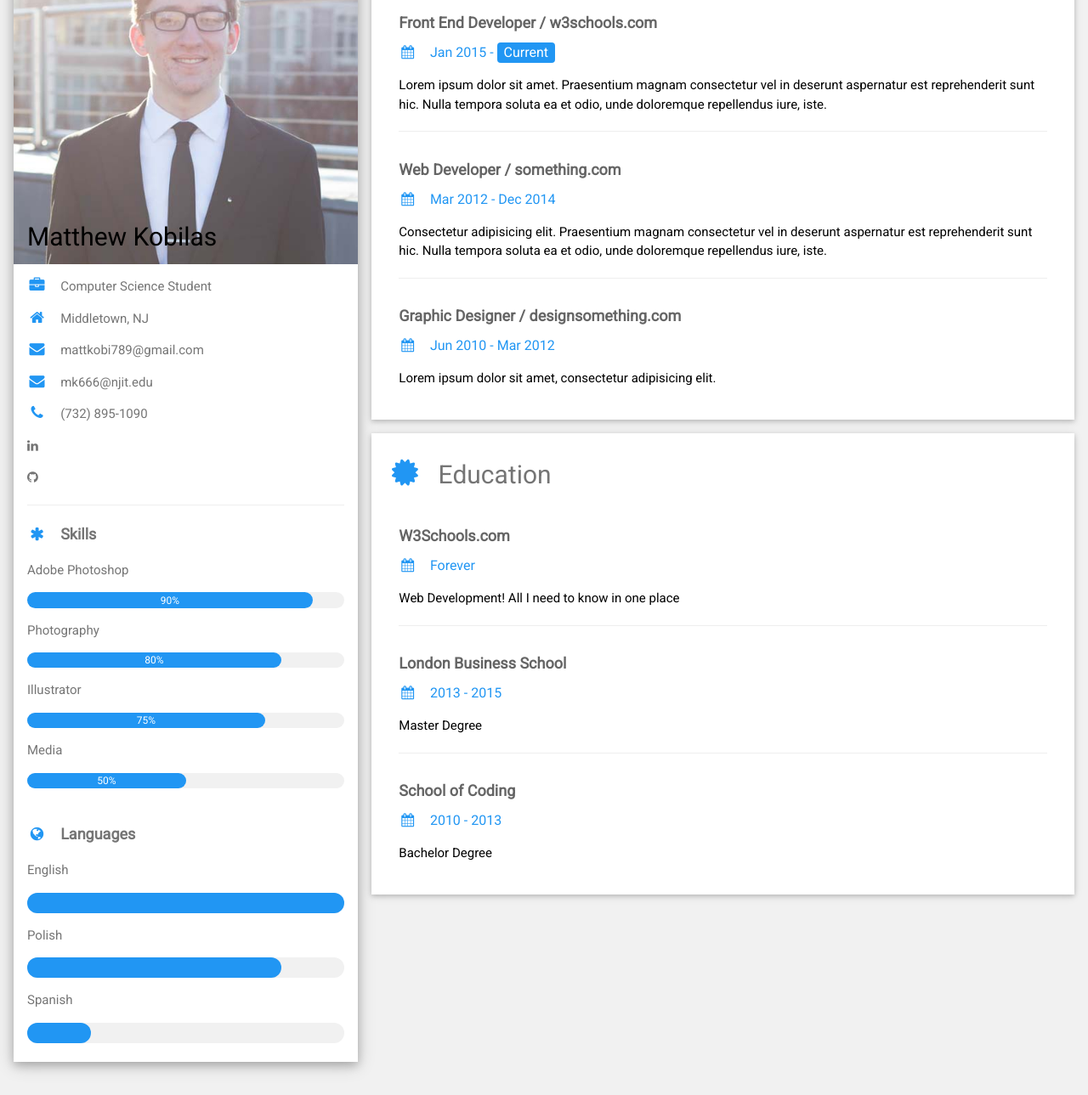
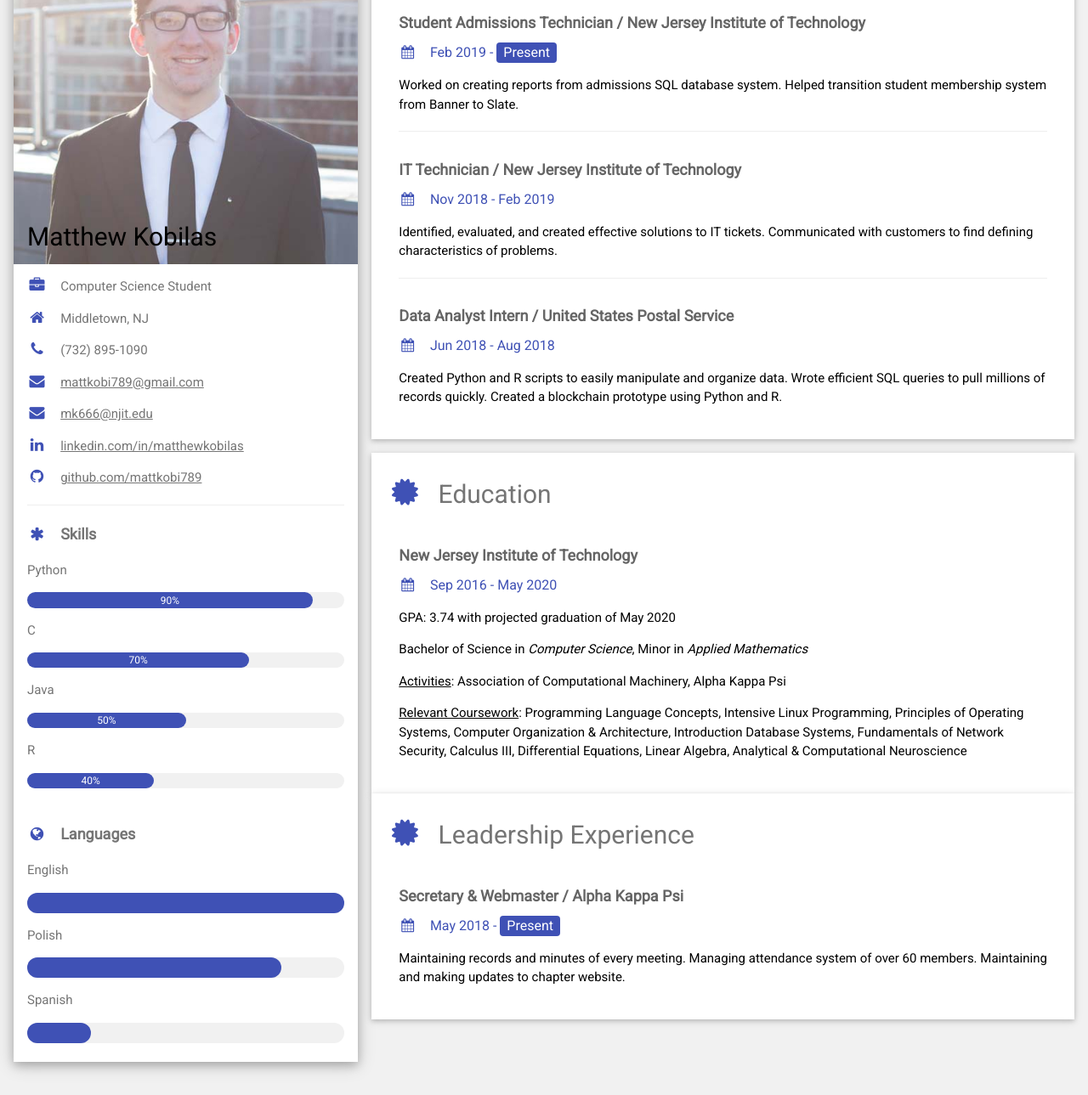
Before and after one commit to Kobilas/profileSite, a plain HTML site: page index.html in a window 1280 px wide. Shown: the part 110-1399 px from the top of the page at 85% size. Drawn offline with nearby package versions, Linux system fonts and the light colour scheme.

Commit message:
Added information to work experience, education, and leadership experience sections on website.

```diff
--- a/index.html
+++ b/index.html
@@ -1,6 +1,6 @@
 <!DOCTYPE html>
 <html>
-<title>About Matthew Kobilas</title>
+<title>Matthew Kobilas</title>
 <meta charset="UTF-8">
 <meta name="viewport" content="width=device-width, initial-scale=1">
 <link rel="stylesheet" href="https://www.w3schools.com/w3css/4/w3.css">
@@ -10,16 +10,12 @@
 html,body,h1,h2,h3,h4,h5,h6 {font-family: "Roboto", sans-serif}
 </style>
 <body class="w3-light-grey">
-
 <!-- Page Container -->
 <div class="w3-content w3-margin-top" style="max-width:1400px;">
-
   <!-- The Grid -->
   <div class="w3-row-padding">
-
     <!-- Left Column -->
     <div class="w3-third">
-
       <div class="w3-white w3-text-grey w3-card-4">
         <div class="w3-display-container">
           <img src="pic.png" style="width:100%" alt="Avatar">
@@ -28,108 +24,100 @@ html,body,h1,h2,h3,h4,h5,h6 {font-family: "Roboto", sans-serif}
           </div>
         </div>
         <div class="w3-container">
-          <p><i class="fa fa-briefcase fa-fw w3-margin-right w3-large w3-text-blue"></i>Computer Science Student</p>
-          <p><i class="fa fa-home fa-fw w3-margin-right w3-large w3-text-blue"></i>Middletown, NJ</p>
-          <p><i class="fa fa-envelope fa-fw w3-margin-right w3-large w3-text-blue"></i>mattkobi789@gmail.com</p>
-          <p><i class="fa fa-envelope fa-fw w3-margin-right w3-large w3-text-blue"></i>mk666@njit.edu</p>
-          <p><i class="fa fa-phone fa-fw w3-margin-right w3-large w3-text-blue"></i>(732) 895-1090</p>
-          <p><a href="https://www.linkedin.com/in/matthewkobilas"><i class="fa fa-linkedin w3-hover-opacity"></i></a></p>
-          <p><a href="https://github.com/mattkobi789"><i class="fa fa-github w3-hover-opacity"></i></a></p>
+          <p><i class="fa fa-briefcase fa-fw w3-margin-right w3-large w3-text-indigo"></i>Computer Science Student</p>
+          <p><i class="fa fa-home fa-fw w3-margin-right w3-large w3-text-indigo"></i>Middletown, NJ</p>
+          <p><i class="fa fa-phone fa-fw w3-margin-right w3-large w3-text-indigo"></i>(732) 895-1090</p>
+          <p><a href="mailto:mattkobi789@gmail.com"><i class="fa fa-envelope fa-fw w3-margin-right w3-large w3-text-indigo w3-hover-opacity"></i>mattkobi789@gmail.com</a></p>
+          <p><a href="mailto:mk666@njit.edu"><i class="fa fa-envelope fa-fw w3-margin-right w3-large w3-text-indigo w3-hover-opacity"></i>mk666@njit.edu</a></p>
+          <p><a href="https://www.linkedin.com/in/matthewkobilas"><i class="fa fa-linkedin fa-fw w3-margin-right w3-large w3-text-indigo w3-hover-opacity"></i>linkedin.com/in/matthewkobilas</a></p>
+          <p><a href="https://github.com/mattkobi789"><i class="fa fa-github fa-fw w3-margin-right w3-large w3-text-indigo w3-hover-opacity"></i>github.com/mattkobi789</a></p>
           <hr>
-          <p class="w3-large"><b><i class="fa fa-asterisk fa-fw w3-margin-right w3-text-blue"></i>Skills</b></p>
-          <p>Adobe Photoshop</p>
+          <p class="w3-large"><b><i class="fa fa-asterisk fa-fw w3-margin-right w3-text-indigo"></i>Skills</b></p>
+          <p>Python</p>
           <div class="w3-light-grey w3-round-xlarge w3-small">
-            <div class="w3-container w3-center w3-round-xlarge w3-blue" style="width:90%">90%</div>
+            <div class="w3-container w3-center w3-round-xlarge w3-indigo" style="width:90%">90%</div>
           </div>
-          <p>Photography</p>
+          <p>C</p>
           <div class="w3-light-grey w3-round-xlarge w3-small">
-            <div class="w3-container w3-center w3-round-xlarge w3-blue" style="width:80%">
-              <div class="w3-center w3-text-white">80%</div>
+            <div class="w3-container w3-center w3-round-xlarge w3-indigo" style="width:70%">
+              <div class="w3-center w3-text-white">70%</div>
             </div>
           </div>
-          <p>Illustrator</p>
+          <p>Java</p>
           <div class="w3-light-grey w3-round-xlarge w3-small">
-            <div class="w3-container w3-center w3-round-xlarge w3-blue" style="width:75%">75%</div>
+            <div class="w3-container w3-center w3-round-xlarge w3-indigo" style="width:50%">50%</div>
           </div>
-          <p>Media</p>
+          <p>R</p>
           <div class="w3-light-grey w3-round-xlarge w3-small">
-            <div class="w3-container w3-center w3-round-xlarge w3-blue" style="width:50%">50%</div>
+            <div class="w3-container w3-center w3-round-xlarge w3-indigo" style="width:40%">40%</div>
           </div>
           <br>
-          <p class="w3-large w3-text-theme"><b><i class="fa fa-globe fa-fw w3-margin-right w3-text-blue"></i>Languages</b></p>
+          <p class="w3-large w3-text-theme"><b><i class="fa fa-globe fa-fw w3-margin-right w3-text-indigo"></i>Languages</b></p>
           <p>English</p>
           <div class="w3-light-grey w3-round-xlarge">
-            <div class="w3-round-xlarge w3-blue" style="height:24px;width:100%"></div>
+            <div class="w3-round-xlarge w3-indigo" style="height:24px;width:100%"></div>
           </div>
           <p>Polish</p>
           <div class="w3-light-grey w3-round-xlarge">
-            <div class="w3-round-xlarge w3-blue" style="height:24px;width:80%"></div>
+            <div class="w3-round-xlarge w3-indigo" style="height:24px;width:80%"></div>
           </div>
           <p>Spanish</p>
           <div class="w3-light-grey w3-round-xlarge">
-            <div class="w3-round-xlarge w3-blue" style="height:24px;width:20%"></div>
+            <div class="w3-round-xlarge w3-indigo" style="height:24px;width:20%"></div>
           </div>
           <br>
         </div>
       </div><br>
-
     <!-- End Left Column -->
     </div>
-
     <!-- Right Column -->
     <div class="w3-twothird">
-
       <div class="w3-container w3-card w3-white w3-margin-bottom">
-        <h2 class="w3-text-grey w3-padding-16"><i class="fa fa-suitcase fa-fw w3-margin-right w3-xxlarge w3-text-blue"></i>Work Experience</h2>
+        <h2 class="w3-text-grey w3-padding-16"><i class="fa fa-suitcase fa-fw w3-margin-right w3-xxlarge w3-text-indigo"></i>Work Experience</h2>
         <div class="w3-container">
-          <h5 class="w3-opacity"><b>Front End Developer / w3schools.com</b></h5>
-          <h6 class="w3-text-blue"><i class="fa fa-calendar fa-fw w3-margin-right"></i>Jan 2015 - <span class="w3-tag w3-blue w3-round">Current</span></h6>
-          <p>Lorem ipsum dolor sit amet. Praesentium magnam consectetur vel in deserunt aspernatur est reprehenderit sunt hic. Nulla tempora soluta ea et odio, unde doloremque repellendus iure, iste.</p>
+          <h5 class="w3-opacity"><b>Student Admissions Technician / New Jersey Institute of Technology</b></h5>
+          <h6 class="w3-text-indigo"><i class="fa fa-calendar fa-fw w3-margin-right"></i>Feb 2019 - <span class="w3-tag w3-indigo w3-round">Present</span></h6>
+          <p>Worked on creating reports from admissions SQL database system. Helped transition student membership system from Banner to Slate.</p>
           <hr>
         </div>
         <div class="w3-container">
-          <h5 class="w3-opacity"><b>Web Developer / something.com</b></h5>
-          <h6 class="w3-text-blue"><i class="fa fa-calendar fa-fw w3-margin-right"></i>Mar 2012 - Dec 2014</h6>
-          <p>Consectetur adipisicing elit. Praesentium magnam consectetur vel in deserunt aspernatur est reprehenderit sunt hic. Nulla tempora soluta ea et odio, unde doloremque repellendus iure, iste.</p>
+          <h5 class="w3-opacity"><b>IT Technician / New Jersey Institute of Technology</b></h5>
+          <h6 class="w3-text-indigo"><i class="fa fa-calendar fa-fw w3-margin-right"></i>Nov 2018 - Feb 2019</h6>
+          <p>Identified, evaluated, and created effective solutions to IT tickets. Communicated with customers to find defining characteristics of problems.</p>
           <hr>
         </div>
         <div class="w3-container">
-          <h5 class="w3-opacity"><b>Graphic Designer / designsomething.com</b></h5>
-          <h6 class="w3-text-blue"><i class="fa fa-calendar fa-fw w3-margin-right"></i>Jun 2010 - Mar 2012</h6>
-          <p>Lorem ipsum dolor sit amet, consectetur adipisicing elit. </p><br>
+          <h5 class="w3-opacity"><b>Data Analyst Intern / United States Postal Service</b></h5>
+          <h6 class="w3-text-indigo"><i class="fa fa-calendar fa-fw w3-margin-right"></i>Jun 2018 - Aug 2018</h6>
+          <p>Created Python and R scripts to easily manipulate and organize data. Wrote efficient SQL queries to pull millions of records quickly. Created a blockchain prototype using Python and R.</p><br>
         </div>
       </div>
-
       <div class="w3-container w3-card w3-white">
-        <h2 class="w3-text-grey w3-padding-16"><i class="fa fa-certificate fa-fw w3-margin-right w3-xxlarge w3-text-blue"></i>Education</h2>
+        <h2 class="w3-text-grey w3-padding-16"><i class="fa fa-certificate fa-fw w3-margin-right w3-xxlarge w3-text-indigo"></i>Education</h2>
         <div class="w3-container">
-          <h5 class="w3-opacity"><b>W3Schools.com</b></h5>
-          <h6 class="w3-text-blue"><i class="fa fa-calendar fa-fw w3-margin-right"></i>Forever</h6>
-          <p>Web Development! All I need to know in one place</p>
-          <hr>
-        </div>
-        <div class="w3-container">
-          <h5 class="w3-opacity"><b>London Business School</b></h5>
-          <h6 class="w3-text-blue"><i class="fa fa-calendar fa-fw w3-margin-right"></i>2013 - 2015</h6>
-          <p>Master Degree</p>
-          <hr>
-        </div>
-        <div class="w3-container">
-          <h5 class="w3-opacity"><b>School of Coding</b></h5>
-          <h6 class="w3-text-blue"><i class="fa fa-calendar fa-fw w3-margin-right"></i>2010 - 2013</h6>
-          <p>Bachelor Degree</p><br>
+          <h5 class="w3-opacity"><b>New Jersey Institute of Technology</b></h5>
+          <h6 class="w3-text-indigo"><i class="fa fa-calendar fa-fw w3-margin-right"></i>Sep 2016 - May 2020</h6>
+          <p>GPA: 3.74 with projected graduation of May 2020</p>
+          <p>Bachelor of Science in <i>Computer Science</i>, Minor in <i>Applied Mathematics</i></p>
+          <p><u>Activities</u>: Association of Computational Machinery, Alpha Kappa Psi</p>
+          <p><u>Relevant Coursework</u>: Programming Language Concepts, Intensive Linux Programming, Principles of Operating Systems, Computer Organization & Architecture, Introduction Database Systems, Fundamentals of Network Security, Calculus III, Differential Equations, Linear Algebra, Analytical & Computational Neuroscience</p><br>
         </div>
       </div>
-
+      <div class="w3-container w3-card w3-white">
+        <h2 class="w3-text-grey w3-padding-16"><i class="fa fa-certificate fa-fw w3-margin-right w3-xxlarge w3-text-indigo"></i>Leadership Experience</h2>
+        <div class="w3-container">
+          <h5 class="w3-opacity"><b>Secretary & Webmaster / Alpha Kappa Psi</b></h5>
+          <h6 class="w3-text-indigo"><i class="fa fa-calendar fa-fw w3-margin-right"></i>May 2018 - <span class="w3-tag w3-indigo w3-round">Present</span></h6>
+          <p>Maintaining records and minutes of every meeting. Managing attendance system of over 60 members. Maintaining and making updates to chapter website.</p><br>
+        </div>
+      </div>
     <!-- End Right Column -->
     </div>
-
   <!-- End Grid -->
   </div>
-
   <!-- End Page Container -->
 </div>
-<footer class="w3-container w3-blue w3-center w3-margin-top">
+<footer class="w3-container w3-indigo w3-center w3-margin-top">
 </footer>
 </body>
 </html>
```
